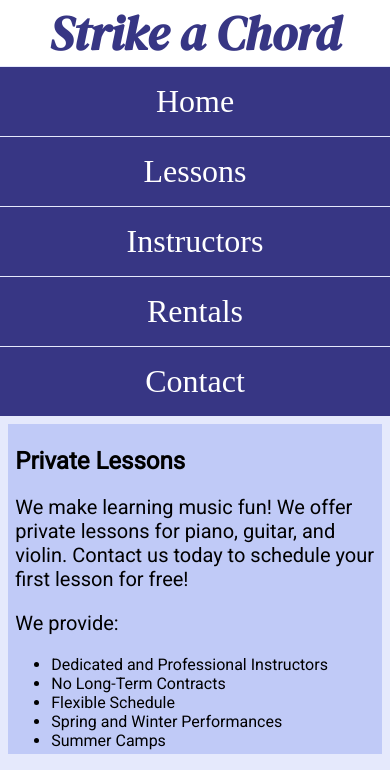
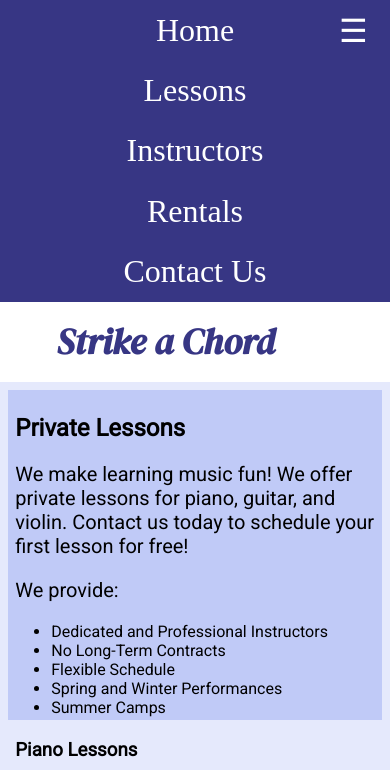
Before and after one commit to 334Fa23/ch10lab1-vivzle, a plain HTML site: page lessons.html in a window 390 px wide. Shown: the top 770 px of the page. Drawn offline with Linux system fonts and the light colour scheme.

Commit message:
CH10 Lab | Vivian N.

```diff
--- a/css/styles.css
+++ b/css/styles.css
@@ -1,6 +1,6 @@
 /*
-Author: Maria Cruz
-Date: Current Date
+Author: Vivian Nguyen
+Date: Sep 18 2023
 File Name: styles.css
 */
 
@@ -23,6 +23,28 @@ img {
 }
 
 /* Style rules for mobile viewport */
+.mobile-nav a {
+    color: #fff;
+    text-align: center;
+    font-size: 2em;
+    text-decoration: none;
+    padding: 3%;
+    display: block;
+}
+.mobile-nav a.menu-icon {
+    display: block;
+    position: absolute;
+    right: 0;
+    top: 0;
+}
+.menu-icon div {
+    height: 50px;
+    width: 50px;
+    background-color: #373684;
+}
+#menu-links .tab-desk {
+    display: none;
+}
 
 /* Hide tab-desk class */
 .tab-desk {
@@ -39,6 +61,9 @@ header {
 header h1 {
     font-family: 'DM Serif Display', serif;
     font-style: italic;
+    font-size: 1.5em;
+    padding: 4%;
+    margin-right: 15%;
 }
 
 /* Style rules for navigation area */
@@ -51,19 +76,6 @@ nav ul {
     text-align: center;
 }
 
-nav li {
-    display: block;
-    font-size: 2em;
-    border-top: 1px solid #e5e9fc;
-}
-
-nav li a {
-    display: block;
-    color: #fff;
-    text-align: center;
-    padding: 0.5em 1em;
-    text-decoration: none;
-}
 
 /* Style rules for main content */
 main {
@@ -228,6 +240,9 @@ footer a {
 /* Media Query for Tablet Viewport */
 @media screen and (min-width: 550px), print {
 
+    .mobile-nav mobile {
+        display: none;
+    }
     /* Tablet Viewport: Show tab-desk class, hide mobile class */
     .tab-desk {
         display: block;
@@ -238,11 +253,20 @@ footer a {
     }
 
     /* Tablet Viewport: Style rule for header content */
+    header h1 {
+        margin: 0;
+        padding: 0;
+        font-size: 2em;
+    }
     span.tab-desk {
         display: inline;
     }
 
     /* Tablet Viewport: Style rules for nav area */
+    nav ul {
+    list-style-type: none;
+    text-align: center;
+}
     nav li {
         border-top: none;
         display: inline-block;
@@ -256,6 +280,10 @@ footer a {
 
     nav li a {
         padding: 0.25em 0.5em;
+        display: block;
+        color: #fff;
+        text-align: center;
+        text-decoration: none;
     }
 
     .grid {
@@ -298,6 +326,7 @@ footer a {
     nav li a:hover {
         color: #373684;
         background-color: #e5e9fc;
+        transform: scale(1.2);
     }
 
     /* Desktop Viewport: Style Rules for main content */
--- a/lessons.html
+++ b/lessons.html
@@ -1,8 +1,8 @@
 <!DOCTYPE html>
 <!--
-	Student Name: Maria Cruz
+	Student Name: Vivian Nguyen
 	File Name: lessons.html
-	Today's Date: May 20, 2021
+	Today's Date: Sep 18 2023
  -->
 <html lang="en">
 <head>
@@ -18,11 +18,26 @@
 </head>
 <body>
 
+    <!-- Mobile Nav -->
+    <nav class="mobile-nav">
+        <div id="menu-links">
+            <a href="index.html">Home</a>
+            <a href="lessons.html">Lessons</a>
+            <a href="instructors.html">Instructors</a>
+            <a href="rentals.html">Rentals</a>
+            <a href="contact.html">Contact Us</a>
+        </div>
+        <a class="menu-icon" onclick="hamburger()">
+            <div>&#9776;</div>
+        </a>
+    </nav>
+
 	<header>
 		<h1> <span class="tab-desk">&#9836;</span> Strike a Chord <span class="tab-desk">&#9836;</span> </h1>
 	</header>
 
-	<nav>
+	<nav class="tab-desk">
+
 		<ul>
             <li><a href="index.html">Home</a></li>
             <li><a href="lessons.html">Lessons</a></li>
@@ -101,6 +116,8 @@
 		<p>&copy; Copyright 2021. All Rights Reserved.</p>
 		<p><a href="mailto:lessons@strikeachord.net">lessons@strikeachord.net</a></p>
 	</footer>
+        <script src="scripts/script.js"></script>
+
 
 </body>
 </html>
```
Also changed, not shown: contact.html (+20 -4 lines), index.html (+19 -3 lines), instructors.html (+21 -3 lines), rentals.html (+21 -3 lines), script.js (added, +15 -0 lines), template.html (+20 -3 lines).
